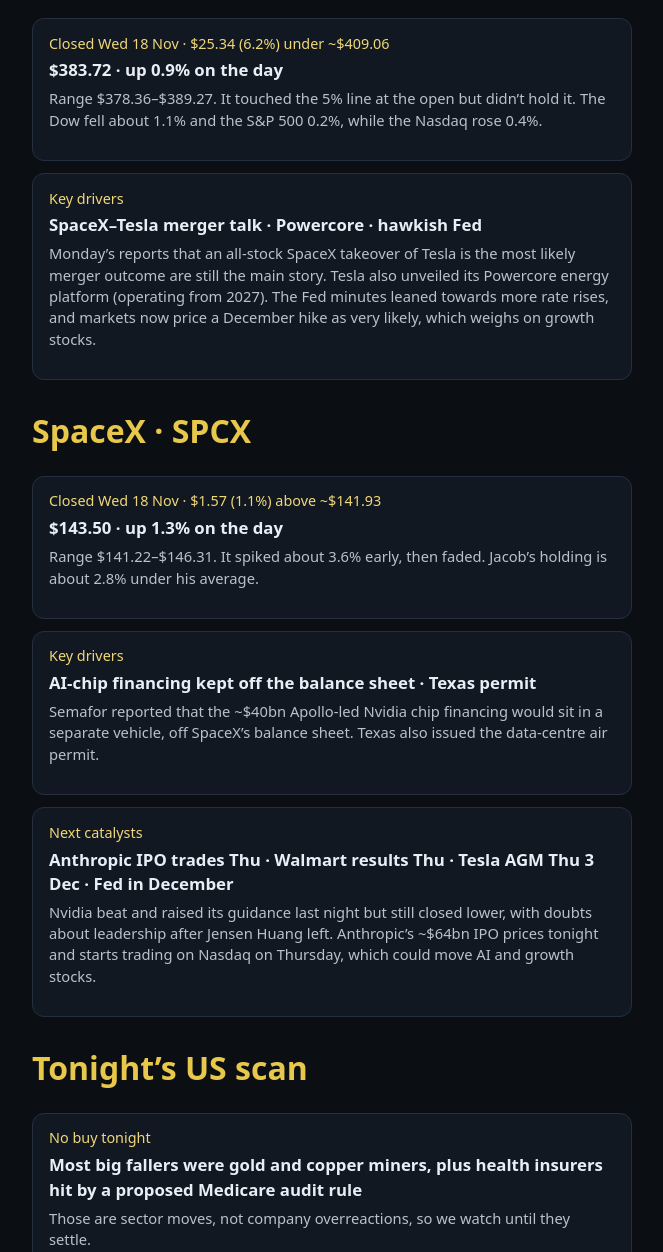
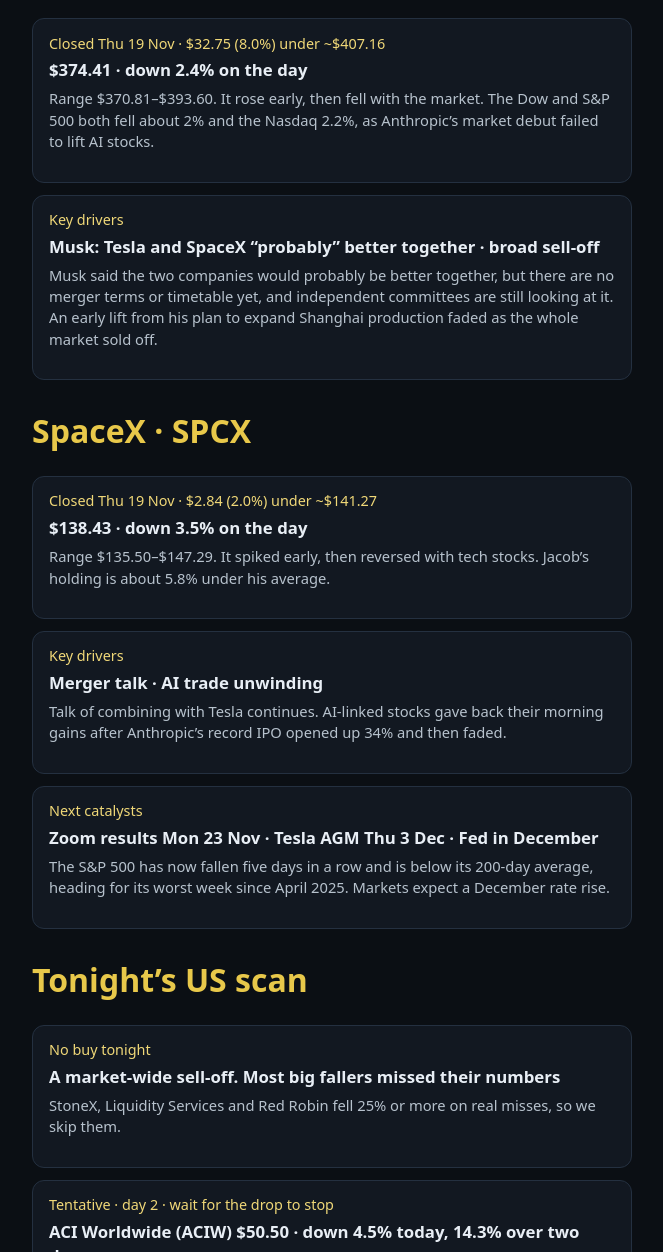
Before and after one commit to AlexanderRead2/alex-hub, a plain HTML site: page joe.html in a window 1280 px wide. Shown: the part 468-1720 px from the top of the page, without its empty margins (308-971 px from the left). Drawn offline with Linux system fonts and the light colour scheme.

Commit message:
Joe: US close update 19 Nov 2026

```diff
--- a/joe.html
+++ b/joe.html
@@ -17,63 +17,63 @@
     </nav>
 
     <h1>Markets</h1>
-    <p class="meta">Tesla · SpaceX · long-term holds · Updated Wed 18 Nov 2026, 9:35 pm UK time (GMT) · Joe</p>
+    <p class="meta">Tesla · SpaceX · long-term holds · Updated Thu 19 Nov 2026, 9:40 pm UK time (GMT) · Joe</p>
 
     <div class="card soon">
       <div class="when">Your averages · buying zones</div>
-      <div class="title">Tesla (TSLA) £311.12 ≈ $409.06 · SpaceX (SPCX) £107.95 ≈ $141.93</div>
-      <p class="note">Converted at tonight’s GBP/USD rate of about 1.315, using your ISA averages from Freetrade. Jacob’s JISA SpaceX average is £112.28 ≈ $147.63. Tesla is about 6.2% under your average (below the 5% line ~$388.61; 10% line ~$368.15). SpaceX is about 1.1% above your ISA average and 2.8% under Jacob’s.</p>
+      <div class="title">Tesla (TSLA) £311.12 ≈ $407.16 · SpaceX (SPCX) £107.95 ≈ $141.27</div>
+      <p class="note">Converted at tonight’s GBP/USD rate of about 1.309, using your ISA averages from Freetrade. Jacob’s JISA SpaceX average is £112.28 ≈ $146.94. Tesla is about 8.0% under your average (below the 5% line ~$386.80; 10% line ~$366.44). SpaceX is about 2.0% under your ISA average and 5.8% under Jacob’s.</p>
     </div>
 
     <h1 style="margin-top:1.75rem">Tesla · TSLA</h1>
     <div class="card soon">
-      <div class="when">Closed Wed 18 Nov · $25.34 (6.2%) under ~$409.06</div>
-      <div class="title">$383.72 · up 0.9% on the day</div>
-      <p class="note">Range $378.36–$389.27. It touched the 5% line at the open but didn’t hold it. The Dow fell about 1.1% and the S&amp;P 500 0.2%, while the Nasdaq rose 0.4%.</p>
+      <div class="when">Closed Thu 19 Nov · $32.75 (8.0%) under ~$407.16</div>
+      <div class="title">$374.41 · down 2.4% on the day</div>
+      <p class="note">Range $370.81–$393.60. It rose early, then fell with the market. The Dow and S&amp;P 500 both fell about 2% and the Nasdaq 2.2%, as Anthropic’s market debut failed to lift AI stocks.</p>
     </div>
     <div class="card">
       <div class="when">Key drivers</div>
-      <div class="title">SpaceX–Tesla merger talk · Powercore · hawkish Fed</div>
-      <p class="note">Monday’s reports that an all-stock SpaceX takeover of Tesla is the most likely merger outcome are still the main story. Tesla also unveiled its Powercore energy platform (operating from 2027). The Fed minutes leaned towards more rate rises, and markets now price a December hike as very likely, which weighs on growth stocks.</p>
+      <div class="title">Musk: Tesla and SpaceX “probably” better together · broad sell-off</div>
+      <p class="note">Musk said the two companies would probably be better together, but there are no merger terms or timetable yet, and independent committees are still looking at it. An early lift from his plan to expand Shanghai production faded as the whole market sold off.</p>
     </div>
 
     <h1 style="margin-top:1.75rem">SpaceX · SPCX</h1>
     <div class="card soon">
-      <div class="when">Closed Wed 18 Nov · $1.57 (1.1%) above ~$141.93</div>
-      <div class="title">$143.50 · up 1.3% on the day</div>
-      <p class="note">Range $141.22–$146.31. It spiked about 3.6% early, then faded. Jacob’s holding is about 2.8% under his average.</p>
+      <div class="when">Closed Thu 19 Nov · $2.84 (2.0%) under ~$141.27</div>
+      <div class="title">$138.43 · down 3.5% on the day</div>
+      <p class="note">Range $135.50–$147.29. It spiked early, then reversed with tech stocks. Jacob’s holding is about 5.8% under his average.</p>
     </div>
     <div class="card">
       <div class="when">Key drivers</div>
-      <div class="title">AI-chip financing kept off the balance sheet · Texas permit</div>
-      <p class="note">Semafor reported that the ~$40bn Apollo-led Nvidia chip financing would sit in a separate vehicle, off SpaceX’s balance sheet. Texas also issued the data-centre air permit.</p>
+      <div class="title">Merger talk · AI trade unwinding</div>
+      <p class="note">Talk of combining with Tesla continues. AI-linked stocks gave back their morning gains after Anthropic’s record IPO opened up 34% and then faded.</p>
     </div>
     <div class="card soon">
       <div class="when">Next catalysts</div>
-      <div class="title">Anthropic IPO trades Thu · Walmart results Thu · Tesla AGM Thu 3 Dec · Fed in December</div>
-      <p class="note">Nvidia beat and raised its guidance last night but still closed lower, with doubts about leadership after Jensen Huang left. Anthropic’s ~$64bn IPO prices tonight and starts trading on Nasdaq on Thursday, which could move AI and growth stocks.</p>
+      <div class="title">Zoom results Mon 23 Nov · Tesla AGM Thu 3 Dec · Fed in December</div>
+      <p class="note">The S&amp;P 500 has now fallen five days in a row and is below its 200-day average, heading for its worst week since April 2025. Markets expect a December rate rise.</p>
     </div>
 
     <h1 style="margin-top:1.75rem">Tonight’s US scan</h1>
     <div class="card">
       <div class="when">No buy tonight</div>
-      <div class="title">Most big fallers were gold and copper miners, plus health insurers hit by a proposed Medicare audit rule</div>
-      <p class="note">Those are sector moves, not company overreactions, so we watch until they settle.</p>
+      <div class="title">A market-wide sell-off. Most big fallers missed their numbers</div>
+      <p class="note">StoneX, Liquidity Services and Red Robin fell 25% or more on real misses, so we skip them.</p>
     </div>
     <div class="card">
-      <div class="when">Tentative · recheck in 1–3 days</div>
-      <div class="title">ACI Worldwide (ACIW) $52.89 · down 10.2%</div>
-      <p class="note">Its CEO is leaving to run another company. The CFO is stepping in for now, and the full-year guidance was reaffirmed. Big fund holders include BlackRock (~16%) and Vanguard (~12%). It’s the first day of the drop, and last quarter’s profit was a bit light, so we wait for the drop to stop. One share costs about £40.</p>
+      <div class="when">Tentative · day 2 · wait for the drop to stop</div>
+      <div class="title">ACI Worldwide (ACIW) $50.50 · down 4.5% today, 14.3% over two days</div>
+      <p class="note">Its CEO is leaving, guidance was reaffirmed and there’s no new bad news. Today’s fall came with the whole market. It made a new low ($49.28), so we wait. Backers include BlackRock (~16%), Vanguard (~12%) and Fidelity (~9%). One share costs about £39.</p>
     </div>
     <div class="card">
       <div class="when">Watchlist</div>
-      <div class="title">UnitedHealth (UNH) $349.91 · Humana (HUM) $385.55 · Applied Opto (AAOI) $40.79 · Salesforce (CRM) $190.40</div>
-      <p class="note">UnitedHealth and Humana fell 10–13% after the US government proposed stricter Medicare audits. That’s a policy risk that’s still playing out, and one share costs more than our trial cash. AAOI and Salesforce are still sliding with their sectors.</p>
+      <div class="title">Zoom (ZM) $83.82 · NetEase (NTES) $104.94 · AMD $489.19 · Williams-Sonoma (WSM) $220.66</div>
+      <p class="note">Zoom fell 9.6% after an analyst cut his price target. Its results are on 23 Nov, so we wait for them. NetEase and Williams-Sonoma missed their numbers. AMD fell 7.7% on a short-seller report.</p>
     </div>
     <div class="card">
       <div class="when">Trial holdings</div>
-      <div class="title">AT&amp;T $21.95 (target $23.93) · Hexcel $77.54 (target $83.93) · Weir 2,214p (target ~2,572p)</div>
-      <p class="note">No targets hit. We bought more Hexcel and Weir today to bring their averages down. Trial cash is about £151.</p>
+      <div class="title">AT&amp;T $21.85 (target $23.93) · Hexcel $76.09 (target $83.93) · Weir 2,198p (target ~2,572p)</div>
+      <p class="note">No targets hit and no top-ups. Hexcel is at the size limit for one holding. Trial cash is about £151.</p>
     </div>
 
     <h1 style="margin-top:1.75rem">Watch schedule</h1>
@@ -88,7 +88,7 @@
       <p class="note">Candidates that dropped on a bad quarter or a knee-jerk reaction and have solid backers. These are separate from your long-term TSLA and SPCX holds.</p>
     </div>
 
-    <p class="meta" style="margin-top:1.5rem">Information only, not financial advice. You make the final call. Prices are Wednesday 18 Nov 2026 closing prices (Yahoo Finance and others) and move fast.</p>
+    <p class="meta" style="margin-top:1.5rem">Information only, not financial advice. You make the final call. Prices are Thursday 19 Nov 2026 closing prices (Yahoo Finance and others) and move fast.</p>
   </div>
 </body>
 </html>
```
